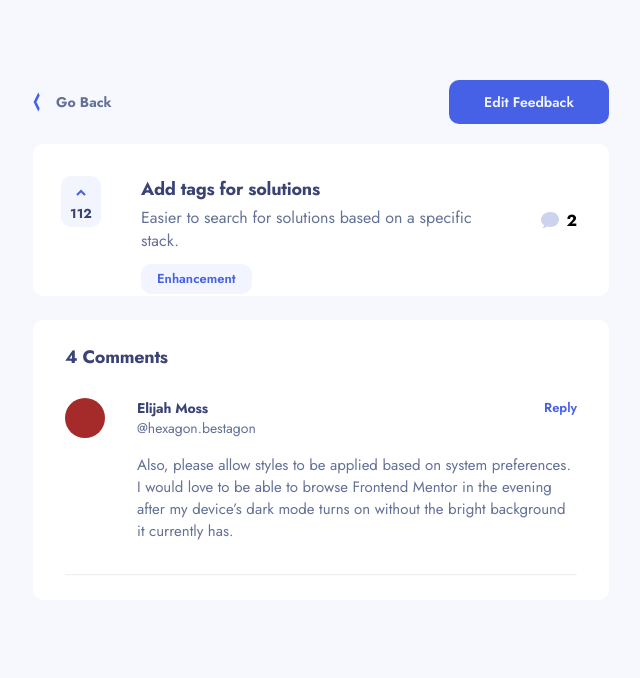
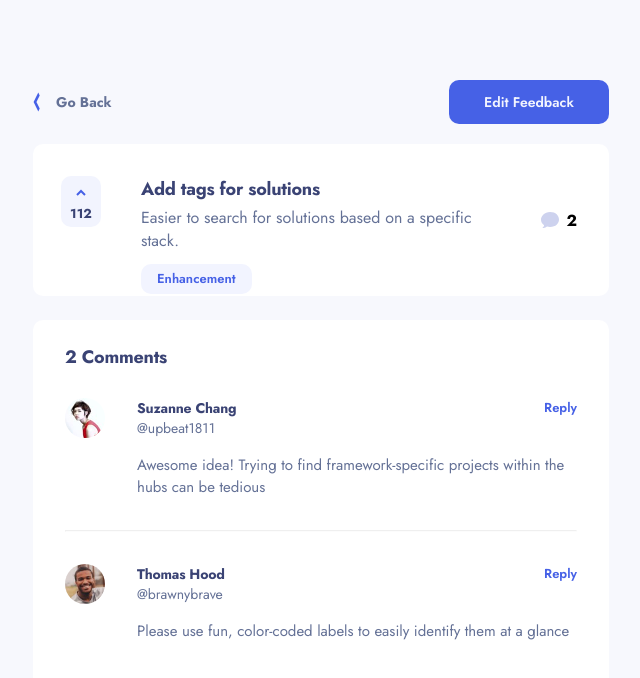
Before and after one commit to emanusantos/product-feedback, an Angular app: page /feedback/1 in a window 1280 px wide. Shown: the top 678 px of the page, without its empty margins (319-959 px from the left). Built offline with nearby package versions, Linux system fonts and the light colour scheme.

Commit message:
feat: integrate comments section with data source

```diff
--- a/src/app/components/comment/comment.component.html
+++ b/src/app/components/comment/comment.component.html
@@ -1,25 +1,22 @@
-<div class="wrapper">
+<div>
   <div class="container">
-    <div class="avatar"></div>
+    <img class="avatar" [attr.src]="comment.user.image" />
 
     <div class="inner-content">
       <div class="header">
         <div class="title">
-          <h4>Elijah Moss</h4>
-          <p class="username">@hexagon.bestagon</p>
+          <h4>{{ comment.user.name }}</h4>
+          <p class="username">@{{ comment.user.username }}</p>
         </div>
 
         <p class="reply">Reply</p>
       </div>
 
       <p class="description">
-        Also, please allow styles to be applied based on system preferences. I
-        would love to be able to browse Frontend Mentor in the evening after my
-        device’s dark mode turns on without the bright background it currently
-        has.
+        {{ comment.content }}
       </p>
     </div>
   </div>
 
-  <hr />
+  <hr *ngIf="hasSeparator" />
 </div>
--- a/src/app/components/comment/comment.component.sass
+++ b/src/app/components/comment/comment.component.sass
@@ -1,9 +1,4 @@
 @import 'src/styles'
-
-.wrapper
-    display: flex
-    flex-direction: column
-    gap: 2rem
 
 .container
     display: flex
@@ -16,6 +11,7 @@
     border-radius: 50%
 
 .inner-content
+    width: 100%
     display: flex
     flex-direction: column
     gap: 1rem
@@ -43,3 +39,4 @@ hr
     background-color: $dark-blue-alt
     height: 1px
     opacity: .15
+    margin: 2rem 0
--- a/src/app/components/comment/comment.component.ts
+++ b/src/app/components/comment/comment.component.ts
@@ -1,10 +1,21 @@
-import { Component } from '@angular/core';
+import { Component, Input } from '@angular/core';
+import { Comment } from 'src/app/types/comment';
 
 @Component({
   selector: 'app-comment',
   templateUrl: './comment.component.html',
-  styleUrls: ['./comment.component.sass']
+  styleUrls: ['./comment.component.sass'],
 })
 export class CommentComponent {
+  @Input() comment: Comment = {
+    id: 0,
+    content: '',
+    user: {
+      image: '',
+      name: '',
+      username: '',
+    },
+  };
 
+  @Input() hasSeparator = false;
 }
--- a/src/app/routes/feedback-detail/feedback-detail.component.html
+++ b/src/app/routes/feedback-detail/feedback-detail.component.html
@@ -7,7 +7,13 @@
   <app-feedback [request]="feedback" />
 
   <div class="comments">
-    <h3>4 Comments</h3>
-    <app-comment />
+    <h3>{{ feedback.comments ? feedback.comments.length : 0 }} Comments</h3>
+    <app-comment
+      *ngFor="let comment of feedback.comments; let index = index"
+      [comment]="comment"
+      [hasSeparator]="
+        index !== (feedback.comments ? feedback.comments.length : 0) - 1
+      "
+    />
   </div>
 </div>
--- a/src/app/routes/feedback-detail/feedback-detail.component.sass
+++ b/src/app/routes/feedback-detail/feedback-detail.component.sass
@@ -17,7 +17,7 @@ header
 .comments
     width: 100%
     margin-top: 1.5rem
-    padding: 1.5rem 2rem
+    padding: 1.5rem 2rem 3rem 2rem
     background-color: $white
     border-radius: 10px
 
--- /dev/null
+++ b/src/app/types/comment.ts
@@ -0,0 +1,18 @@
+export type CommentUser = {
+  image: string;
+  name: string;
+  username: string;
+};
+
+export type CommentReply = {
+  content: string;
+  replyingTo: string;
+  user: CommentUser;
+};
+
+export type Comment = {
+  id: number;
+  content: string;
+  user: CommentUser;
+  replies?: Array<CommentReply>;
+};
```
